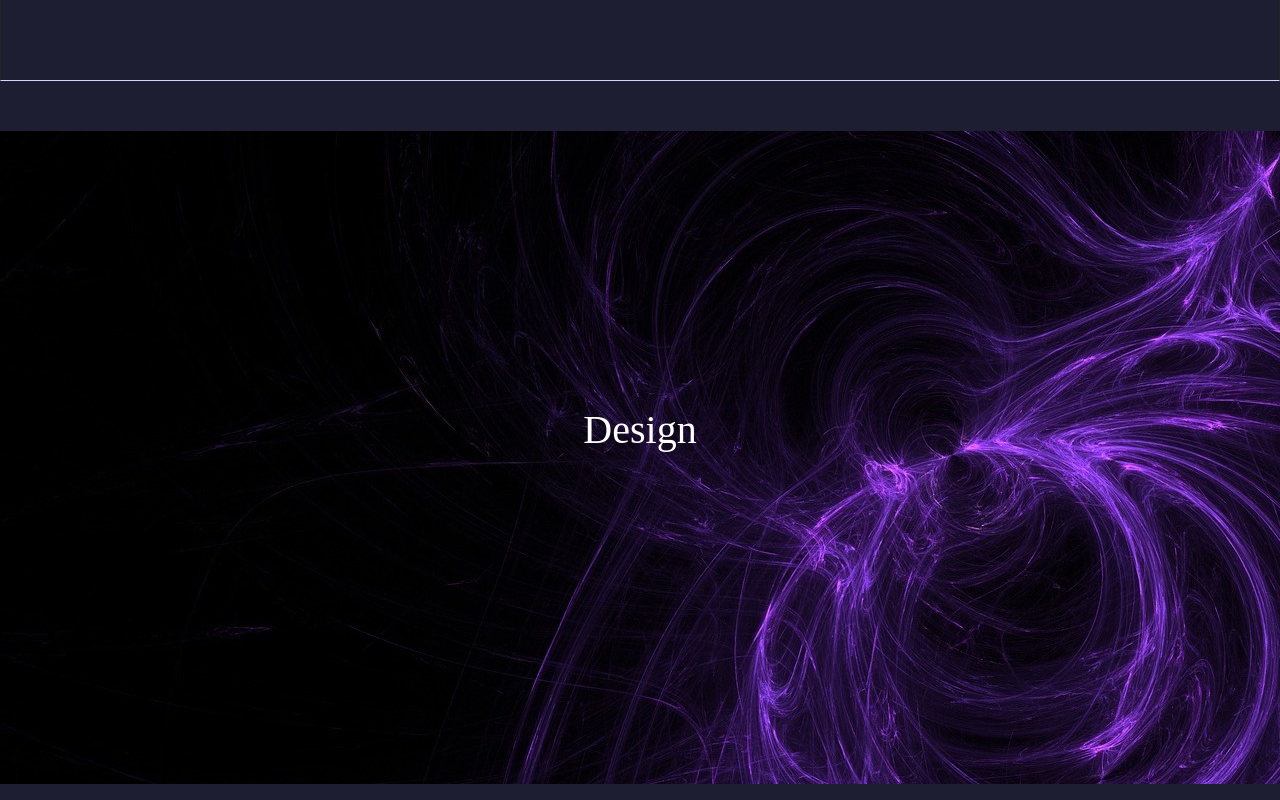
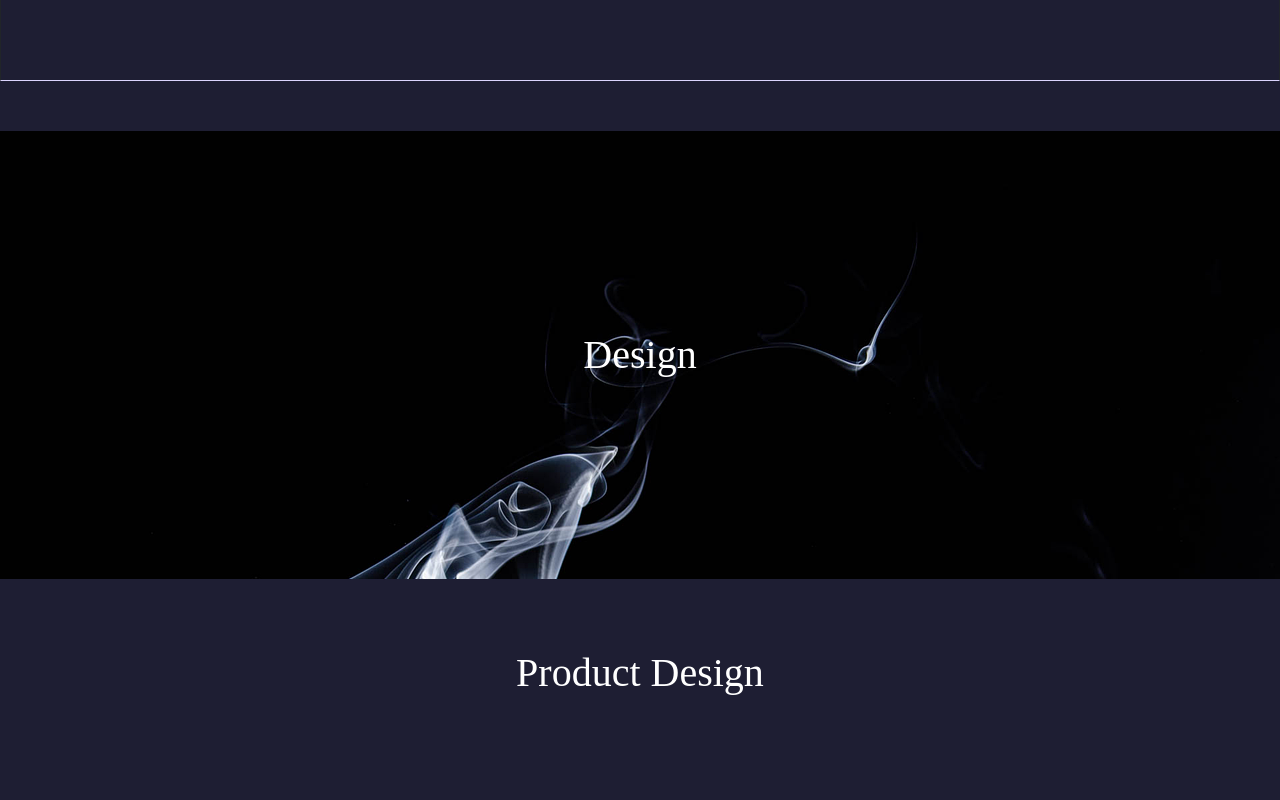
Before and after one commit to KiraCorbett/kiracorbett, a React (Create React App) app in the folder project-site/: page / in a window 1280 px wide. Shown: the part 3200-4000 px from the top of the page. Built offline with nearby package versions, Linux system fonts and the light colour scheme.

Commit message:
cleanup home page

```diff
--- a/project-site/src/Home.js
+++ b/project-site/src/Home.js
@@ -3,6 +3,7 @@ import crow from './images/crow.png';
 import gravel from './images/gravel.jpg';
 import bob from './images/best-of-both.jpg';
 import gbw from './images/gbw-bike.jpg';
+import dark from './images/dark.png';
 import wellsaver from './images/wellsaver.png'
 import bsocial from './images/bob-social.png';
 import cbd from './images/cool-cream.jpg';
@@ -14,6 +15,7 @@ import github from './images/Octocat.png';
 
 import './Home.css'
 import LandingImage from './components/LandingImage';
+import LandingTitle from './components/LandingTitle';
 import Panel from './components/Panel';
 import FeaturedComponent from './components/FeaturedComponent';
 
@@ -38,7 +40,7 @@ const Home = () => {
 
         <div>
           <div>
-            <LandingImage image={fractals} mid={"Design"} />
+            <LandingTitle image={dark} mid={"Design"} />
             <h1>Product Design</h1>
             <FeaturedComponent image={mint} />
             <FeaturedComponent image={cbd} />
@@ -63,13 +65,13 @@ const Home = () => {
         </div>
 
         <div>
-          <LandingImage image={fractals} mid={"HCI Research"}/>
+          <LandingTitle image={dark} mid={"HCI Research"}/>
 
           <Panel heading={"Rhizome: Towards and Information Centric OS Shell"} image={rhizome} description={"Rhizome is an information-centric model that uses different interaction methods than traditional desktop systems to measure the cognitive load each OS shell has on a its users. The results indicate that people were 60% more efficient on average in completing their task using Rhizome instead of a traditional WIMP model."} link={"https://ir.library.oregonstate.edu/concern/honors_college_theses/3t945z87r"} btnTitle={"Oregon State University Thesis"} skills={"Flutter SDK | Dart | User Research | Human-Computer Interaction"} />
         </div>
 
         <div className="contact">
-          <LandingImage image={fractals} mid={"Kira Corbett"}/>
+          <LandingTitle image={dark} mid={"Kira Corbett"}/>
           <p>Email: kiracorbett00@gmail.com</p>
           <p>GitHub: @KiraCorbett</p>
         </div>
--- /dev/null
+++ b/project-site/src/components/LandingTitle.css
@@ -0,0 +1,12 @@
+.title-elements {
+  margin: auto;
+  margin-bottom: 50px;
+  display: flex;
+}
+
+.title-elements h1 {
+  margin: auto;
+  padding-top: 200px;
+  padding-bottom: 200px;
+  color: white;
+}
--- /dev/null
+++ b/project-site/src/components/LandingTitle.js
@@ -0,0 +1,13 @@
+import './LandingTitle.css';
+
+import React from 'react';
+
+const LandingTitle = ({ image, mid }) => {
+  return (
+    <div className="title-elements" style={{ backgroundImage:`url(${image})` } }>
+        <h1>{mid}</h1>
+    </div>
+  );
+}
+
+export default LandingTitle;
```
